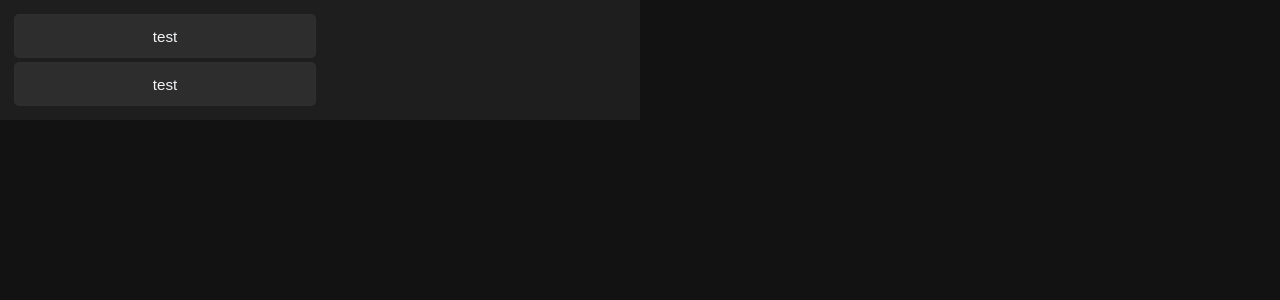
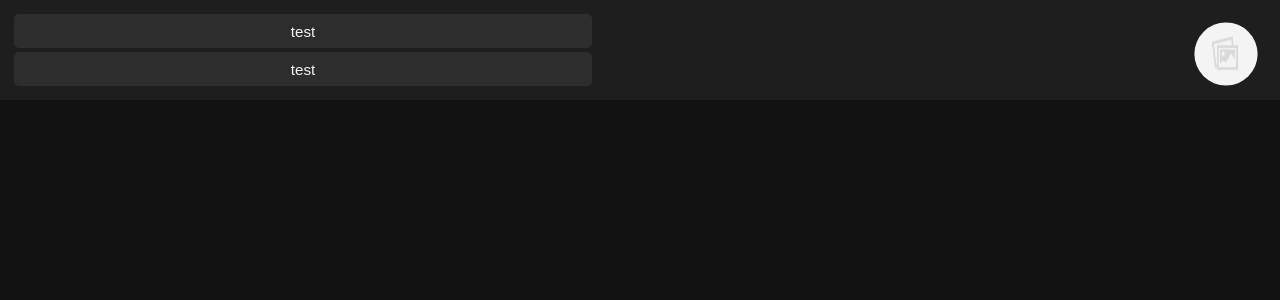
Before and after one commit to NicholasC2/pinterest2, a React (Vite) app: page / in a window 1280 px wide. Shown: the top 300 px of the page. Built offline with nearby package versions, Linux system fonts and the light colour scheme.

Commit message:
need2addaccounts

```diff
--- a/src/index.css
+++ b/src/index.css
@@ -1,7 +1,7 @@
 #root {
   display: flex;
 
-  flex-direction: row;
+  flex-direction: column;
 }
 
 html,
@@ -9,6 +9,7 @@ body,
 #root {
   height: 100%;
   margin: 0;
+  overflow-y: hidden;
 }
 
 .menuButton {
@@ -28,6 +29,8 @@ body,
   width: 100%;
 
   height: 100px;
+
+  box-sizing: border-box;
 }
 
 .navbar * {
@@ -39,6 +42,8 @@ body,
 
   overflow-y: auto;
 
+  box-sizing: border-box;
+
   display: grid;
   grid-template-columns: repeat(auto-fit, minmax(200px, 1fr));
   gap: 16px;
@@ -49,16 +54,14 @@ body,
   padding: 10px;
 
   background-color: var(--bg-primary);
+
+  overflow-y: auto;
 }
 
 .row {
-  width: auto;
-
   display: inline-flex;
 
   flex-direction: row;
-
-  flex: 1;
 }
 
 .row.wrap {
@@ -67,7 +70,7 @@ body,
   flex-wrap: wrap;
 }
 
-.row > * {
+.row>* {
   flex: 1;
 }
 
@@ -88,11 +91,11 @@ body,
   flex-wrap: wrap;
 }
 
-.column > * {
+.column>* {
   flex: 1;
 }
 
-.content > .item img {
+.content>.item img {
   width: 100%;
   height: auto;
 }
@@ -100,3 +103,39 @@ body,
 .white-space {
   width: 67%;
 }
+
+.navbar > .account {
+  height: 100%;
+  aspect-ratio: 1;
+
+  box-sizing: border-box;
+
+  flex: 0;
+}
+
+.navbar > .account > .avatar {
+  height: 100%;
+  aspect-ratio: 1;
+
+  background: none;
+  border: none;
+  padding: 0;
+  margin: 0;
+
+  box-sizing: border-box;
+}
+
+.account img {
+  height: 100%;
+  aspect-ratio: 1;
+
+  padding: 0;
+  padding: 10%;
+
+  box-sizing: border-box;
+
+  border-radius: 50%;
+
+  background-repeat: no-repeat;
+  background-size: cover;
+}
--- a/src/main.jsx
+++ b/src/main.jsx
@@ -19,6 +19,11 @@ function App() {
         <div className="row white-space">
 
         </div>
+        <div className="column account">
+          <a className="avatar">
+            <img src={placeholderImage}></img>
+          </a>
+        </div>
       </div>
       <div className="content">
 
```
